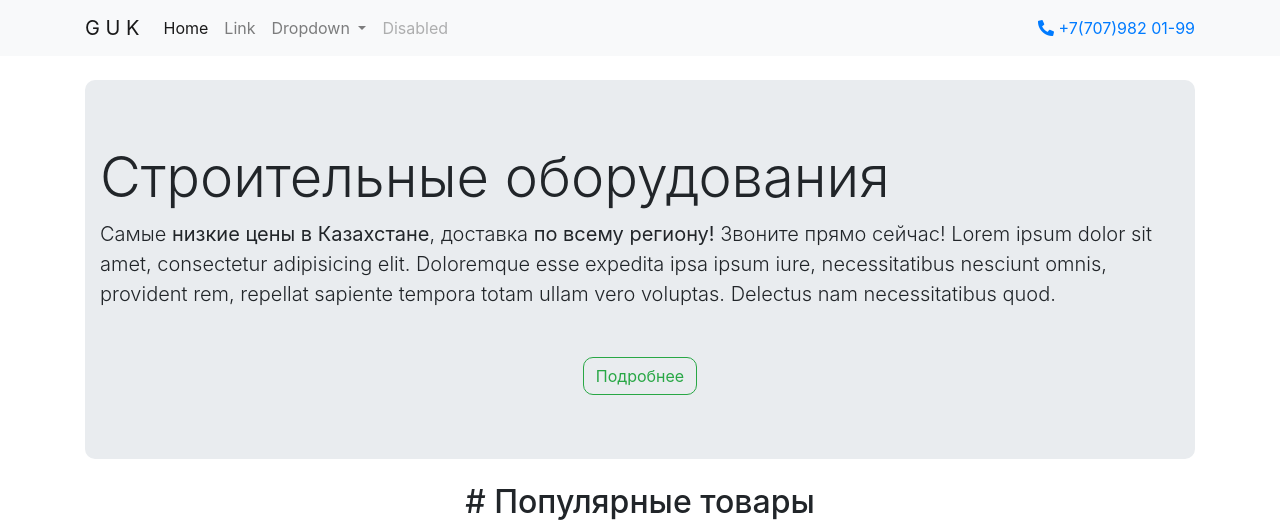
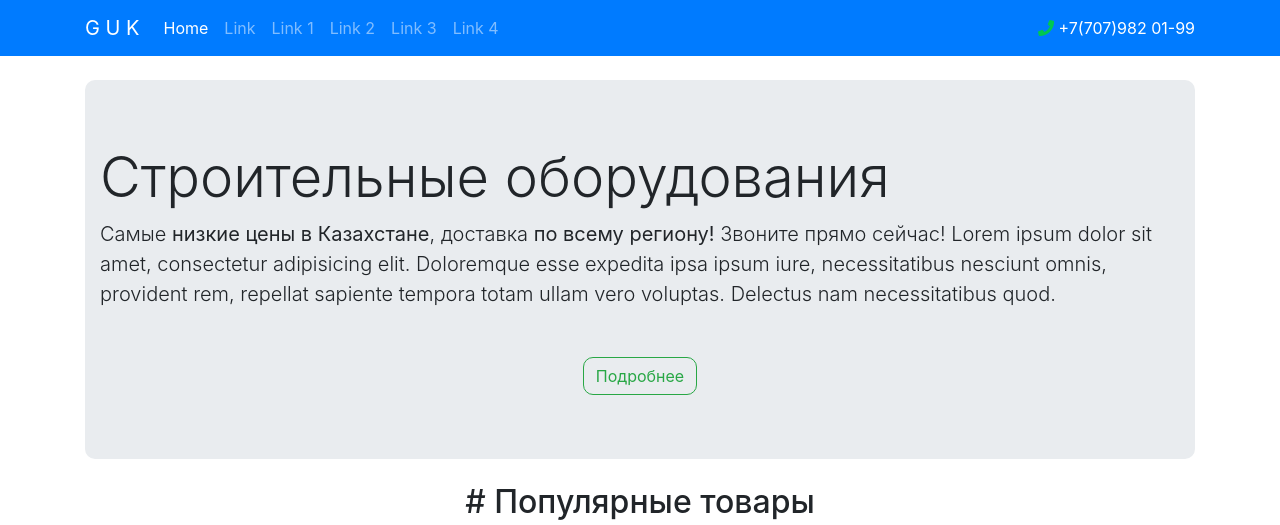
Before and after one commit to ARMAN-8/constructionEquipment, a plain HTML site: page index.html in a window 1280 px wide. Shown: the top 525 px of the page. Drawn offline with nearby package versions, Linux system fonts and the light colour scheme.

```diff
--- a/css/main.css
+++ b/css/main.css
@@ -1,3 +1,8 @@
 .bor10 {
     border-radius: 10px;
 }
+
+/*.navbar {
+    background: rgb(170,74,254);
+    background: linear-gradient(90deg, rgba(170,74,254,1) 0%, rgba(59,17,143,1) 100%);
+}*/
--- a/index.html
+++ b/index.html
@@ -15,7 +15,7 @@
 <body>
 <header>
     <!--navBar-->
-    <nav class="navbar navbar-expand-lg navbar-light bg-light">
+    <nav class="navbar navbar-expand-lg navbar-dark bg-primary">
         <div class="container">
             <a class="navbar-brand" href="#">G U K</a>
             <button class="navbar-toggler" type="button" data-toggle="collapse" data-target="#navbarSupportedContent"
@@ -30,25 +30,22 @@
                     <li class="nav-item">
                         <a class="nav-link" href="#">Link</a>
                     </li>
-                    <li class="nav-item dropdown">
-                        <a class="nav-link dropdown-toggle" href="#" id="navbarDropdown" role="button"
-                           data-toggle="dropdown" aria-haspopup="true" aria-expanded="false">
-                            Dropdown
-                        </a>
-                        <div class="dropdown-menu" aria-labelledby="navbarDropdown">
-                            <a class="dropdown-item" href="#">Action</a>
-                            <a class="dropdown-item" href="#">Another action</a>
-                            <div class="dropdown-divider"></div>
-                            <a class="dropdown-item" href="#">Something else here</a>
-                        </div>
+                    <li class="nav-item">
+                        <a class="nav-link" href="#">Link 1</a>
                     </li>
                     <li class="nav-item">
-                        <a class="nav-link disabled" href="#" tabindex="-1" aria-disabled="true">Disabled</a>
+                        <a class="nav-link" href="#">Link 2</a>
+                    </li>
+                    <li class="nav-item">
+                        <a class="nav-link" href="#">Link 3</a>
+                    </li>
+                    <li class="nav-item">
+                        <a class="nav-link" href="#">Link 4</a>
                     </li>
                 </ul>
                 <div>
-                    <a href="tel:+77079820199">
-                        <i class="fas fa-phone-alt"></i>
+                    <a href="tel:+77079820199" class="text-white">
+                        <i class="fas fa-phone" style="color: #00C851"></i>
                         +7(707)982 01-99
                     </a>
                 </div>
```
